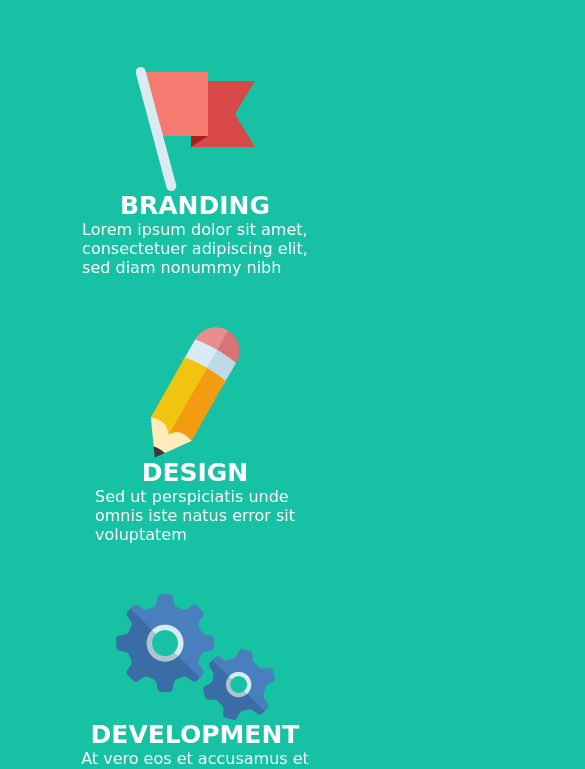
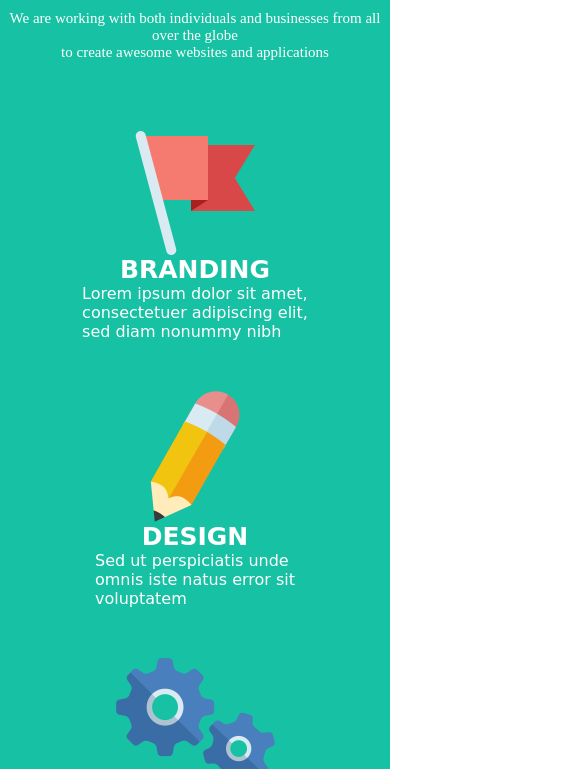
Before and after one commit to stxhain/ne-podliva, a plain HTML site: page index.html in a window 390 px wide. Shown: the part 735-1504 px from the top of the page, 585 px wide, since content can reach past the window. Drawn offline with Linux system fonts and the light colour scheme; a web font is replaced by a local one.

Commit message:
Add files via upload

```diff
--- a/index.html
+++ b/index.html
@@ -6,7 +6,7 @@
     <link href="https://fonts.googleapis.com/css2?family=Hubballi&display=swap" rel="stylesheet">
     <link href="https://fonts.googleapis.com/css2?family=Damion&family=Dosis:wght@500&display=swap" rel="stylesheet">
     <link rel="stylesheet" href="style.css">
-    <title>не подливной макет, но ваняит</title>
+    <title>не подливной макет</title>
 </head>
 
 <body>
@@ -217,13 +217,12 @@
 
 
         </footer>
+    </div>
 
 
 
 
 
-
-</div>
 </body>
 
 </html>
--- a/style.css
+++ b/style.css
@@ -302,9 +302,27 @@ footer{
 
 }
 @media(max-width: 750px){
+
 * {
+
 margin: 0px;
+padding: 0px;
+margin-top: 0px;
+margin-bottom: 0px;
+margin-left: 0px;
+margin-right: 0px;
+padding-left: 0px;
+padding-right: 0px;
+padding-top: 0px;
+padding-bottom: 0px;
+max-width: 100vw;
+overflow-x: hidden;
+gap: 0px;
 }
+
+.wrapper-header{
+    margin-left: auto;
+ }
 header {
     width: fit-content;
     max-width: 100%;
@@ -340,13 +358,14 @@ header {
 }
 
 .a6 {
-margin-left: 1110px;
+margin-left: 110px;
 margin-right:110px;
 }
 .main1{
     margin: 0;
     height: fit-content;
     gap: 20px;
+    max-width: 100%;
 }
 .sub-main1{
 
@@ -358,6 +377,7 @@ margin-right:110px;
     margin: 0;
     height: fit-content;
     gap: 20px;
+    max-width: 100%;
 }
 .sub-main2{
     display: flex;
@@ -368,6 +388,7 @@ margin-right:110px;
     margin: 0;
     height: fit-content;
     gap: 20px;
+    max-width: 100%;
 
 }
 .sub-main3{
@@ -379,6 +400,7 @@ margin-right:110px;
 margin: 0;
 height: fit-content;
 gap: 20px;
+max-width: 100%;
 }
 .manya1{
     gap: 20px;
@@ -410,5 +432,6 @@ gap: 20px;
     align-items: center;
     height: fit-content;
     width: 750px;
+    max-width: 100%;
   }
 }
```
